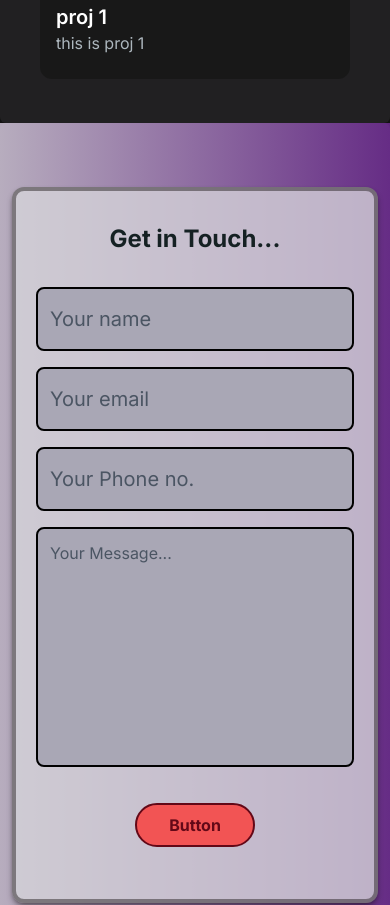
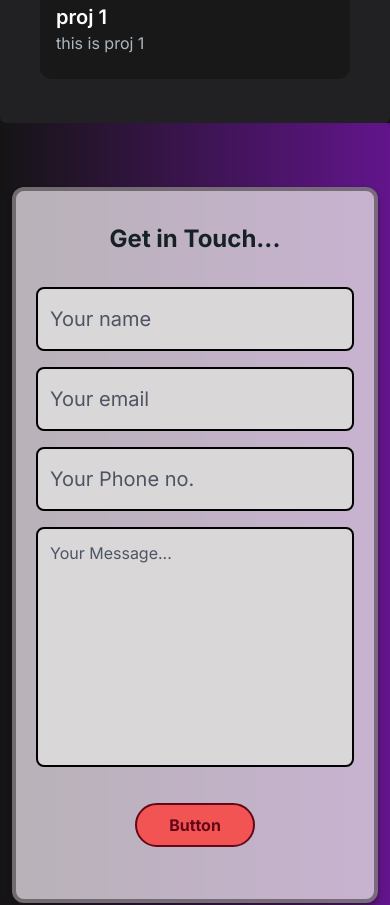
Before and after one commit to mohanty-ritesh/portfolio_website, a Next.js app: page / in a window 390 px wide. Shown: the part 4460-5365 px from the top of the page. Built offline with nearby package versions, Linux system fonts and the light colour scheme.

Commit message:
try test

```diff
--- a/app/Components/EmailSection.jsx
+++ b/app/Components/EmailSection.jsx
@@ -33,21 +33,21 @@ const EmailSection = () => {
     }
   }
   return (
-    <section className=" px-3 bg-gradient-to-r from-[#d3c7dbd7] to-[#9034c29e] flex justify-center items-center h-screen">
+    <section className=" px-3 bg-gradient-to-r from-[#151414] to-[#8c0dd09b] flex justify-center items-center h-screen">
       <motion.form
         ref={formRef}
         variants={formVariants}
         initial="initial"
         animate={isInView ? "animate" : "initial"} // Animate based on visibility
         transition={{ duration: 0.3 }}
-        className="border-4 w-full border-[#17131372] px-5 lg:h-[80%] lg:w-[40%] sm:h-[65%] sm:w-[50%] py-8 shadow-[#17131372] bg-[#d6d4d9ca]  shadow-md flex flex-col justify-center items-center  sm:px-8 md:px-12 lg:px-16 xl:px-20 rounded-xl " // Adjust width for larger screens
+        className="border-4 w-full border-[#17131372] px-5 lg:h-[80%] lg:w-[40%] sm:h-[65%] sm:w-[50%] py-8 shadow-[#17131372] bg-[#e4dce4ca]  shadow-md flex flex-col justify-center items-center  sm:px-8 md:px-12 lg:px-16 xl:px-20 rounded-xl " // Adjust width for larger screens
         // style={{ height: 'calc(10/12 * 100vh)' }}
       >
         <div className="xl:text-4xl text-2xl md:text-3xl text-left text-[#152123]  font-bold mb-8  "><h1 >Get in Touch...</h1> </div>
-        <input className="text-xl bg-[#A9A7B5] border-2 border-black rounded-lg outline-none text-[#2c2c2e] mb-4 py-4 px-3 placeholder-gray-600 w-full" name='namee' type="text" id="namee" placeholder="Your name" required />
-        <input className="text-xl bg-[#A9A7B5] border-2 border-black rounded-lg outline-none text-[#2c2c2e] mb-4 py-4 px-3 placeholder-gray-600 w-full" name='email' type="email" id="email" placeholder="Your email" required />
-        <input className="text-xl bg-[#A9A7B5] border-2 border-black rounded-lg outline-none text-[#2c2c2e] mb-4 py-4 px-3 placeholder-gray-600 w-full" name='phone' type="text" id="phone" placeholder="Your Phone no." required />
-        <textarea className=" bg-[#A9A7B5] border-2 border-black rounded-lg outline-none text-[#2c2c2e] mb-4 py-3 px-3 h-60 resize-none placeholder-gray-600 w-full" name='message' id="message" placeholder="Your Message..." ></textarea>
+        <input className="text-xl bg-[#dad7d9] border-2 border-black rounded-lg outline-none text-[#2c2c2e] mb-4 py-4 px-3 placeholder-gray-600 w-full" name='namee' type="text" id="namee" placeholder="Your name" required />
+        <input className="text-xl bg-[#dad7d9] border-2 border-black rounded-lg outline-none text-[#2c2c2e] mb-4 py-4 px-3 placeholder-gray-600 w-full" name='email' type="email" id="email" placeholder="Your email" required />
+        <input className="text-xl bg-[#dad7d9] border-2 border-black rounded-lg outline-none text-[#2c2c2e] mb-4 py-4 px-3 placeholder-gray-600 w-full" name='phone' type="text" id="phone" placeholder="Your Phone no." required />
+        <textarea className=" bg-[#dad7d9] border-2 border-black rounded-lg outline-none text-[#2c2c2e] mb-4 py-3 px-3 h-60 resize-none placeholder-gray-600 w-full" name='message' id="message" placeholder="Your Message..." ></textarea>
         <input className="border-2 border-[#630817] font-bold rounded-3xl bg-[#f25454] text-[#630817] px-8 py-2 my-5 hover:cursor-pointer" type="button" value="Button" onClick={handleSubmit} />
       </motion.form>
     </section>
--- a/app/page.js
+++ b/app/page.js
@@ -17,7 +17,7 @@ export default function Home() {
       <div className="container mx-auto    bg-[#212022]  rounded-md"> <SkillsSection /></div>
       <div className="container mx-auto px-10 py-4  bg-[#212022]  rounded-md"> <ProjectSection /></div>
       <div className="container mx-auto    bg-[#212022]  rounded-md"> <EmailSection /></div>
-      <div className="container mx-auto    bg-[#212022]  rounded-md"> <Rr/></div>
+      {/* <div className="container mx-auto    bg-[#212022]  rounded-md"> <Rr/></div> */}
       <div className="container mx-auto  text-[#c4acd0e8]  bg-[#121212] "> <Footer /></div>
       <div><h2 className="bg-[#121212] text-[#585653e0] text-center py-1">© This Portfolio is Made By Ritesh Mohanty --♥--</h2></div>
     </main>
```
